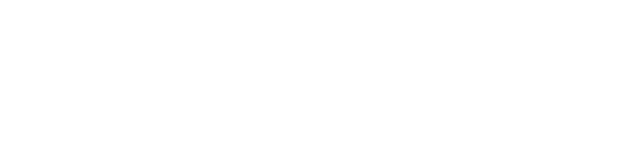
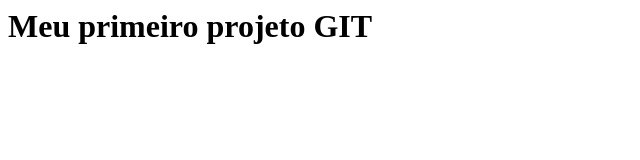
Before and after one commit to brunogds/site, a plain HTML site: page index.html in a window 1280 px wide. Shown: the whole page, without its empty margins (0-640 px from the left). Drawn offline with Linux system fonts and the light colour scheme.

Commit message:
Acrescentando H1

```diff
--- a/index.html
+++ b/index.html
@@ -2,6 +2,8 @@
 
 <title>Meu Site</title>
 
-<body></body>
+<body>
+	<h1>Meu primeiro projeto GIT</h1>
+</body>
 
 </html>
```
